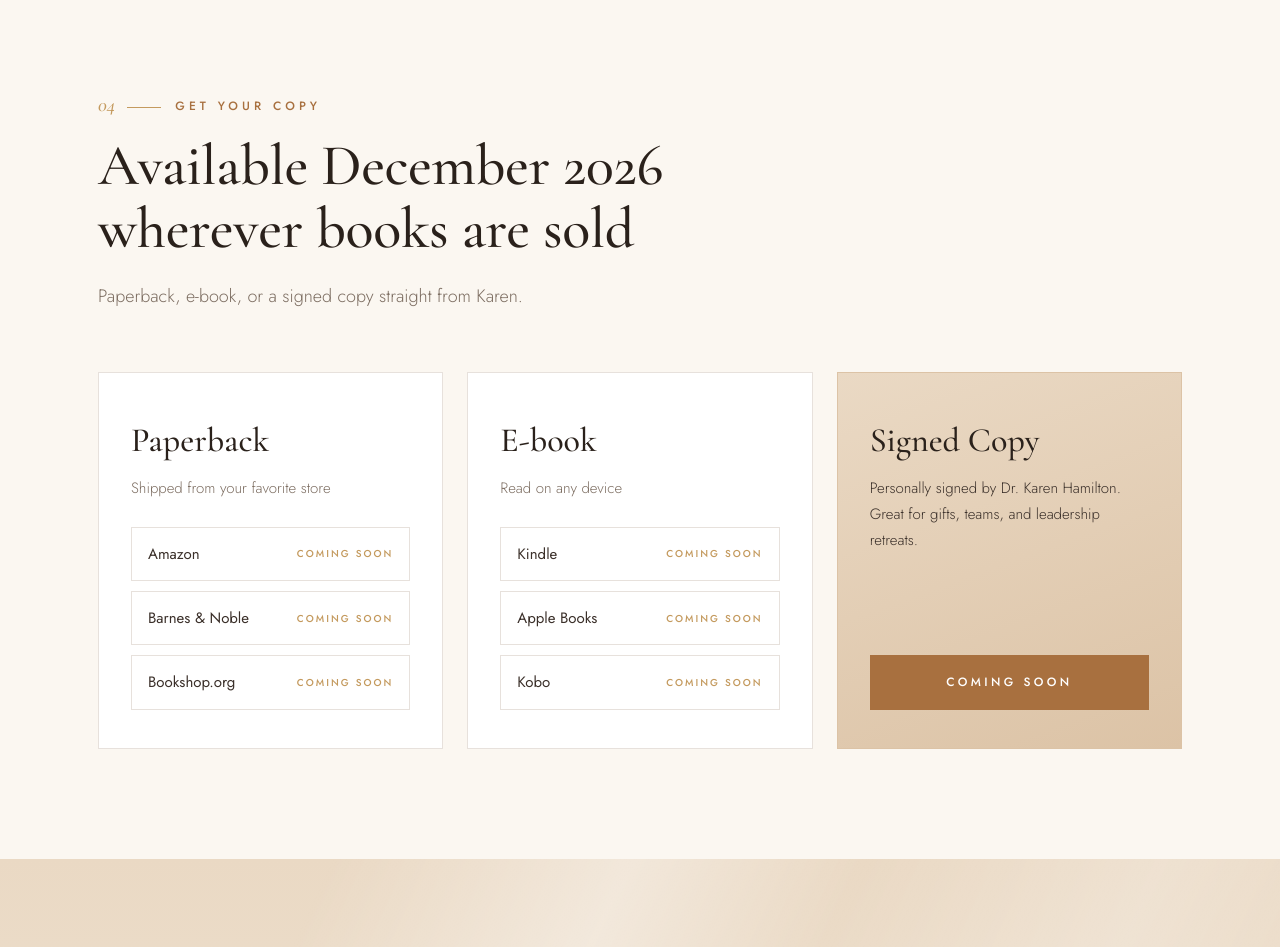
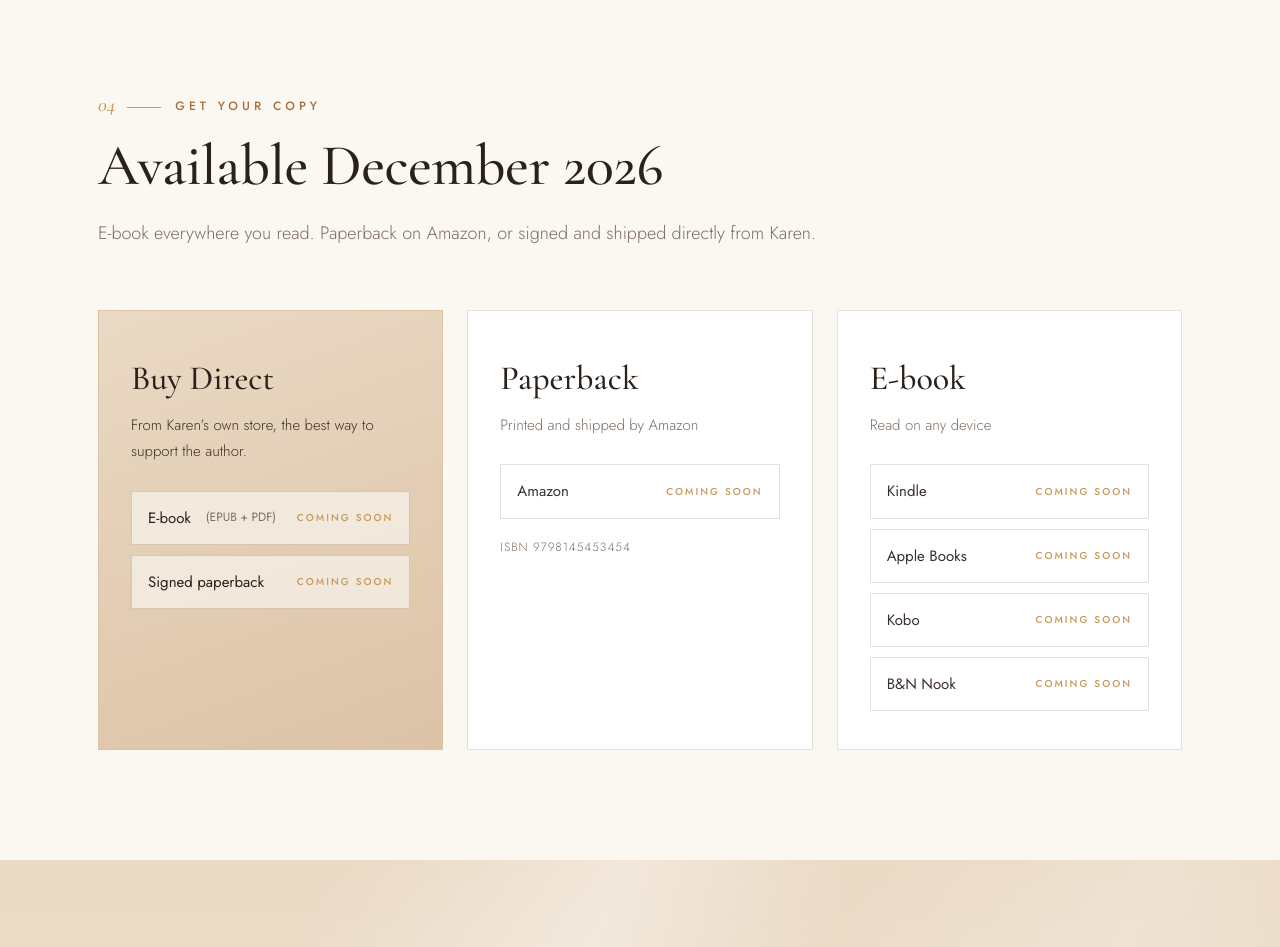
Before and after one commit to drkarendhamilton/cutthecrapleadership, a plain HTML site: page index.html in a window 1280 px wide. Shown: the part 6520-7467 px from the top of the page. Drawn offline with nearby package versions, Linux system fonts and the light colour scheme.

Commit message:
Buy section: direct e-book + signed copies, Amazon paperback, wide e-book; link switcher
Co-Authored-By: Claude Opus 5.5 <noreply@anthropic.com>
Claude-Session: https://claude.ai/code/session_01Rhui9jPGZBqf77qySHnwcf

```diff
--- a/index.html
+++ b/index.html
@@ -573,6 +573,15 @@
   }
   .gf-legal { padding-top: 14px; font-size: 12px; color: var(--muted); letter-spacing: .02em; }
   .tm-mark { font-family: 'Jost', sans-serif; font-size: .2em; font-weight: 500; vertical-align: top; margin-left: .1em; color: var(--espresso); letter-spacing: 0; position: relative; top: 1.25em; }
+
+  /* buy section */
+  .format.featured .store { background: rgba(255,255,255,.55); border-color: rgba(138,90,49,.25); color: var(--espresso); }
+  .format.featured .store:hover { background: #fff; border-color: var(--camel); }
+  .store small { font-size: 12px; color: var(--muted); font-weight: 400; margin-left: 4px; }
+  .store.live .soon { color: var(--camel); }
+  .buy .format .stores { margin-top: 0; }
+  .buy .store .soon { white-space: nowrap; margin-left: 10px; }
+  .isbn { margin-top: 18px; font-size: 12px; letter-spacing: .08em; color: var(--muted); }
 </style>
 </head>
 <body>
@@ -775,32 +784,35 @@
     <div class="section-head reveal">
       <div class="rule"></div>
       <div class="eyebrow"><span class="sec-num">04</span><span class="sec-line"></span>Get Your Copy</div>
-      <h2 class="display" style="margin-top:12px;">Available December 2026 wherever books are sold</h2>
-      <p>Paperback, e-book, or a signed copy straight from Karen.</p>
+      <h2 class="display" style="margin-top:12px;">Available December 2026</h2>
+      <p>E-book everywhere you read. Paperback on Amazon, or signed and shipped directly from Karen.</p>
     </div>
     <div class="formats stagger">
+      <div class="format featured">
+        <h3>Buy Direct</h3>
+        <div class="sub">From Karen&rsquo;s own store, the best way to support the author.</div>
+        <div class="stores">
+          <a class="store buy-link" data-key="directEbook" href="early-readers.html">E-book <small>(EPUB + PDF)</small> <span class="soon">Coming soon</span></a>
+          <a class="store buy-link" data-key="directSigned" href="early-readers.html">Signed paperback <span class="soon">Coming soon</span></a>
+        </div>
+      </div>
       <div class="format">
         <h3>Paperback</h3>
-        <div class="sub">Shipped from your favorite store</div>
+        <div class="sub">Printed and shipped by Amazon</div>
         <div class="stores">
-          <a class="store" href="#signup">Amazon <span class="soon">Coming soon</span></a>
-          <a class="store" href="#signup">Barnes &amp; Noble <span class="soon">Coming soon</span></a>
-          <a class="store" href="#signup">Bookshop.org <span class="soon">Coming soon</span></a>
+          <a class="store buy-link" data-key="amazonPaperback" href="early-readers.html">Amazon <span class="soon">Coming soon</span></a>
         </div>
+        <p class="isbn">ISBN 9798145453454</p>
       </div>
       <div class="format">
         <h3>E-book</h3>
         <div class="sub">Read on any device</div>
         <div class="stores">
-          <a class="store" href="#signup">Kindle <span class="soon">Coming soon</span></a>
-          <a class="store" href="#signup">Apple Books <span class="soon">Coming soon</span></a>
-          <a class="store" href="#signup">Kobo <span class="soon">Coming soon</span></a>
+          <a class="store buy-link" data-key="kindle" href="early-readers.html">Kindle <span class="soon">Coming soon</span></a>
+          <a class="store buy-link" data-key="appleBooks" href="early-readers.html">Apple Books <span class="soon">Coming soon</span></a>
+          <a class="store buy-link" data-key="kobo" href="early-readers.html">Kobo <span class="soon">Coming soon</span></a>
+          <a class="store buy-link" data-key="nook" href="early-readers.html">B&amp;N Nook <span class="soon">Coming soon</span></a>
         </div>
-      </div>
-      <div class="format featured">
-        <h3>Signed Copy</h3>
-        <div class="sub">Personally signed by Dr. Karen Hamilton. Great for gifts, teams, and leadership retreats.</div>
-        <a href="#signup" class="btn">Coming Soon</a>
       </div>
     </div>
   </div>
@@ -914,5 +926,10 @@
   window.addEventListener('resize',function(){ if(started){ var g=geo(); sc.style.transition='none'; sc.style.transform=g.end; } });
 })();
 </script>
+<script src="site-config.js"></script>
+<script>
+(function(){var L=(window.SITE_CONFIG||{}).buyLinks||{};
+document.querySelectorAll('.buy-link').forEach(function(a){var u=L[a.dataset.key];if(!u)return;a.href=u;a.target='_blank';a.rel='noopener';a.classList.add('live');var s=a.querySelector('.soon');if(s)s.innerHTML='Buy &rarr;';});})();
+</script>
 </body>
 </html>
--- a/site-config.js
+++ b/site-config.js
@@ -14,6 +14,17 @@ window.SITE_CONFIG = {
   bookingEmbedUrl: 'https://calendar.google.com/calendar/appointments/schedules/AcZssZ0138OZEF2qiYvdLpVYCwUinw49iTrsXyHHaBOZr4dAtjYShjx-8jumR-Te5F_VnP9uKpWR03VZ?gv=true',
   calendlyUrl: '',
 
+  // Where to buy. Paste each store link as it goes live; empty = "Coming soon".
+  buyLinks: {
+    directEbook: '',      // Payhip product link for the e-book
+    directSigned: '',     // Payhip product link for signed paperbacks
+    amazonPaperback: '',
+    kindle: '',
+    appleBooks: '',
+    kobo: '',
+    nook: ''
+  },
+
   // MailerLite. Fill these in once the account exists.
   // accountId: the number in your MailerLite embed code (.../jsonp/<accountId>/forms/...)
   // forms: one MailerLite form ID per website form (data-group on each form).
```
